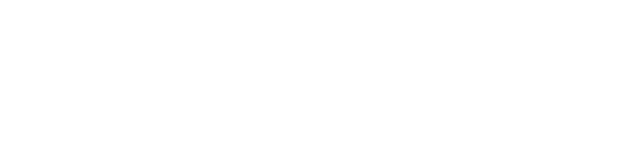
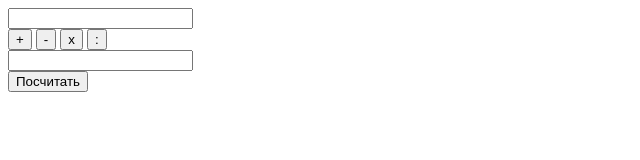
Before and after one commit to FilimonovAlexey/Simple-calculator, a plain HTML site: page index.html in a window 1280 px wide. Shown: the whole page, without its empty margins (0-640 px from the left). Drawn offline with Linux system fonts and the light colour scheme.

Commit message:
feat: рабочая версия

```diff
--- a/index.html
+++ b/index.html
@@ -4,11 +4,32 @@
     <meta charset="UTF-8">
     <meta http-equiv="X-UA-Compatible" content="IE=edge">
     <meta name="viewport" content="width=device-width, initial-scale=1.0">
-    <title>Список задач</title>
-    <link rel="stylesheet" href="./styles/style.css">
+    <title>Калькулятор</title>
+
+    <!--<link rel="stylesheet" href="./styles/style.css">-->
+
 </head>
 <body>
+    <!--поле ввода первого числа-->
+    <input id="num1" />
 
+    <!--блок с кнопками-->
+    <div id="operator_btns">
+        <button id="plus" onclick="op='+'">+</button>
+        <button id="minus" onclick="op='-'">-</button>
+        <button id="times" onclick="op='*'">x</button>
+        <button id="divide" onclick="op='/'">:</button>
+    </div>
+
+    <!--поле ввода второго числа-->
+    <input id="num2" />
+    <br>
+
+    <!--кнопка для расчетов-->
+    <button onclick="func()">Посчитать</button>
+
+    <!--здесь будет результат-->
+    <p id="result"></p>
 
     <script src="./scripts/index.js"></script>
 </body>
--- a/scripts/index.js
+++ b/scripts/index.js
@@ -0,0 +1,28 @@
+var op;
+
+	  // функция расчёта
+	  function func() {
+	  	// переменная для результата
+	    var result;
+	    // получаем первое и второе число
+	    var num1 = Number(document.getElementById("num1").value);
+	    var num2 = Number(document.getElementById("num2").value);
+	    // смотрим, что было в переменной с действием, и действуем исходя из этого
+	    switch (op) {
+	      case '+':
+	        result = num1 + num2;
+	        break;
+	      case '-':
+	        result = num1 - num2;
+	        break;
+	      case '*':
+	        result = num1 * num2;
+	        break;
+	      case '/':
+	        result = num1 / num2;
+	        break;
+	    }
+
+	    // отправляем результат на страницу
+	    document.getElementById("result").innerHTML = result;
+	  }
```
Also changed, not shown: 1 other file.
